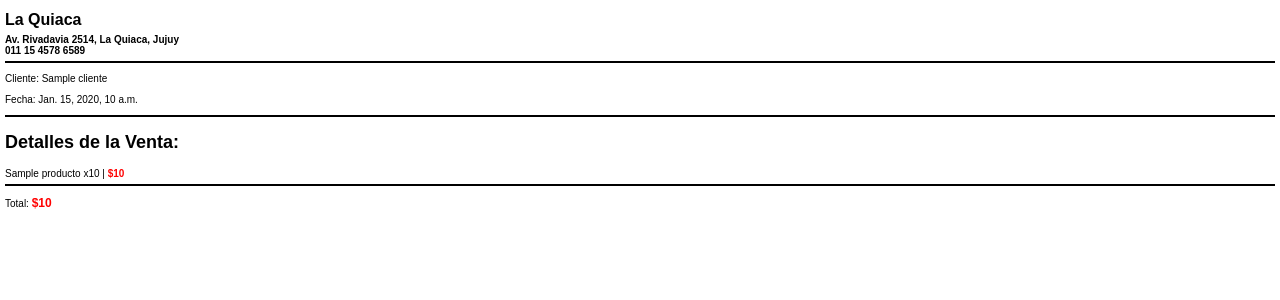
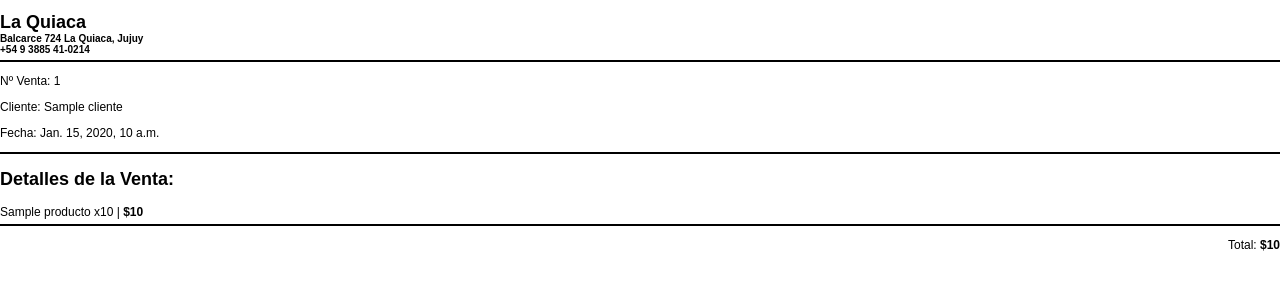
Before and after one commit to Excel-ente/ADEMA_DEMO, a Django app: template venta/templates/ticket.html in a window 1280 px wide. Shown: the top 300 px of the page. Run offline with Django 3.2, Linux system fonts and the light colour scheme; the template is opened without the code that fills it: most values are stand-ins (such as "Sample title", 1, 10 or a date in 2020).

Commit message:
Cambios 2

```diff
--- a/venta/templates/ticket.html
+++ b/venta/templates/ticket.html
@@ -17,12 +17,12 @@
         body {
             font-family: Arial, sans-serif;
             font-size: 12px;
-            margin: 5px;
+            margin: 0px;
         }
 
         h1 {
-            font-size: 16px;
-            margin-bottom: 5px;
+            font-size: 18px;
+            margin-bottom: 0px;
         }
 
         h4 {
@@ -36,31 +36,37 @@
         }
 
         ul li {
-            font-size: 10px;
+            font-size: 12px;
             margin-bottom: 3px;
         }
 
         p, b {
-            font-size: 10px;
+            font-size: 12px;
         }
-
+        .total {
+            text-align: right;
+        }
+        b {
+            text-align: right;
+        }
     </style>
 </head>
-<body>
+<body >
     <h1>La Quiaca</h1>
-    <h4>Av. Rivadavia 2514, La Quiaca, Jujuy</h4>
-    <h4>011 15 4578 6589</h4>
+    <h4>Balcarce 724 La Quiaca, Jujuy</h4>
+    <h4>+54 9 3885 41-0214</h4>
     <hr>
+    <p>Nº Venta: {{ venta.id }}</p>
     <p>Cliente: {{ venta.cliente }}</p>
     <p>Fecha: {{ venta.fecha }}</p>
     <hr>
     <h2>Detalles de la Venta:</h2>
     <ul>
         {% for detalle in venta.detalleventa_set.all %}
-        <li>{{ detalle.producto.nombre }} x{{ detalle.cantidad|floatformat:0 }} |<b style="color: red;"> ${{ detalle.get_total|floatformat:0|intcomma }}</b></li>
+        <li>{{ detalle.producto.nombre }} x{{ detalle.cantidad|floatformat:0 }} |<b style="color: rgb(0, 0, 0);"> ${{ detalle.get_total|floatformat:0|intcomma }}</b></li>
         {% endfor %}
     </ul>
     <hr>
-    <p>Total: <b style="color: red; font-size: 12px;">${{ venta.get_cart_total|floatformat:0|intcomma }}</b></p>
+    <p class="total">Total: <b style="color: rgb(0, 0, 0); font-size: 12px;">${{ venta.get_cart_total|floatformat:0|intcomma }}</b></p>
 </body>
 </html>
```
